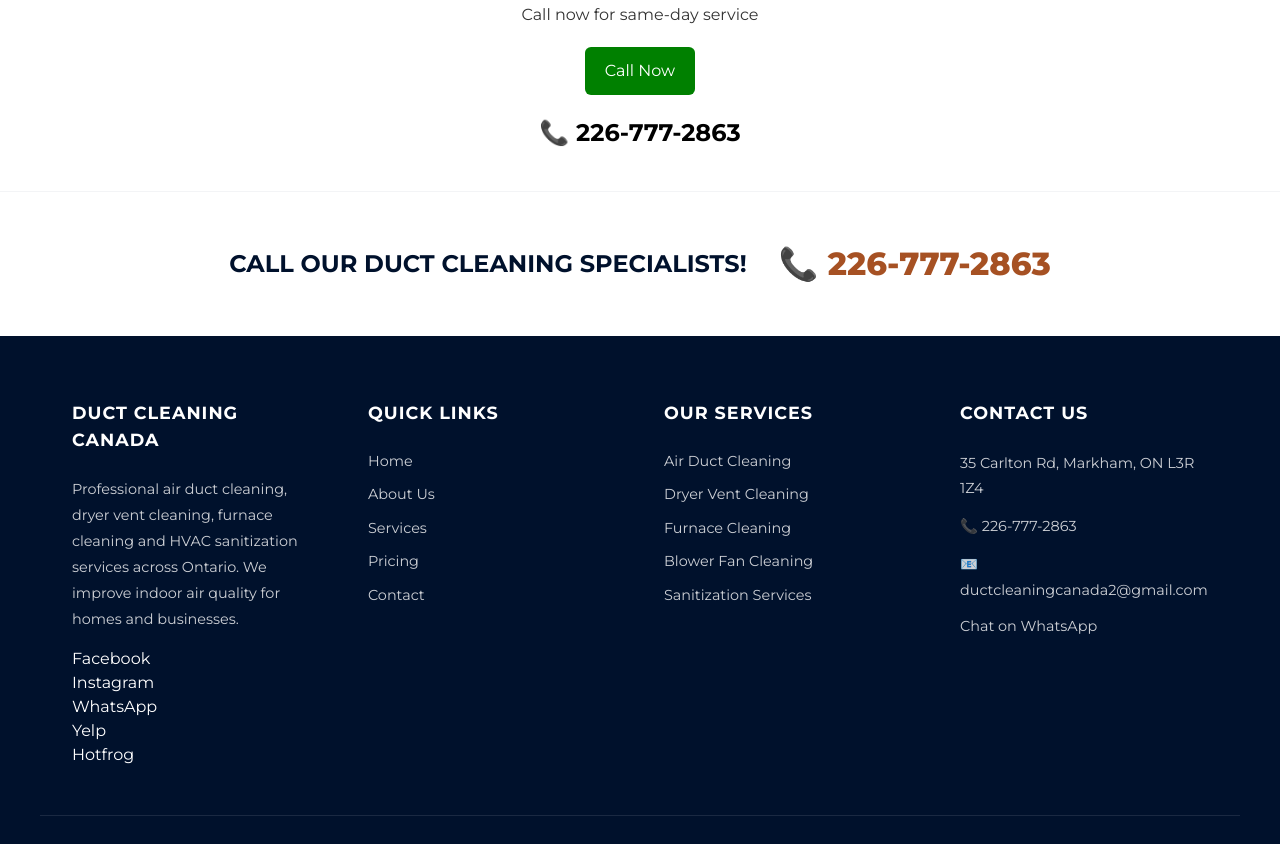
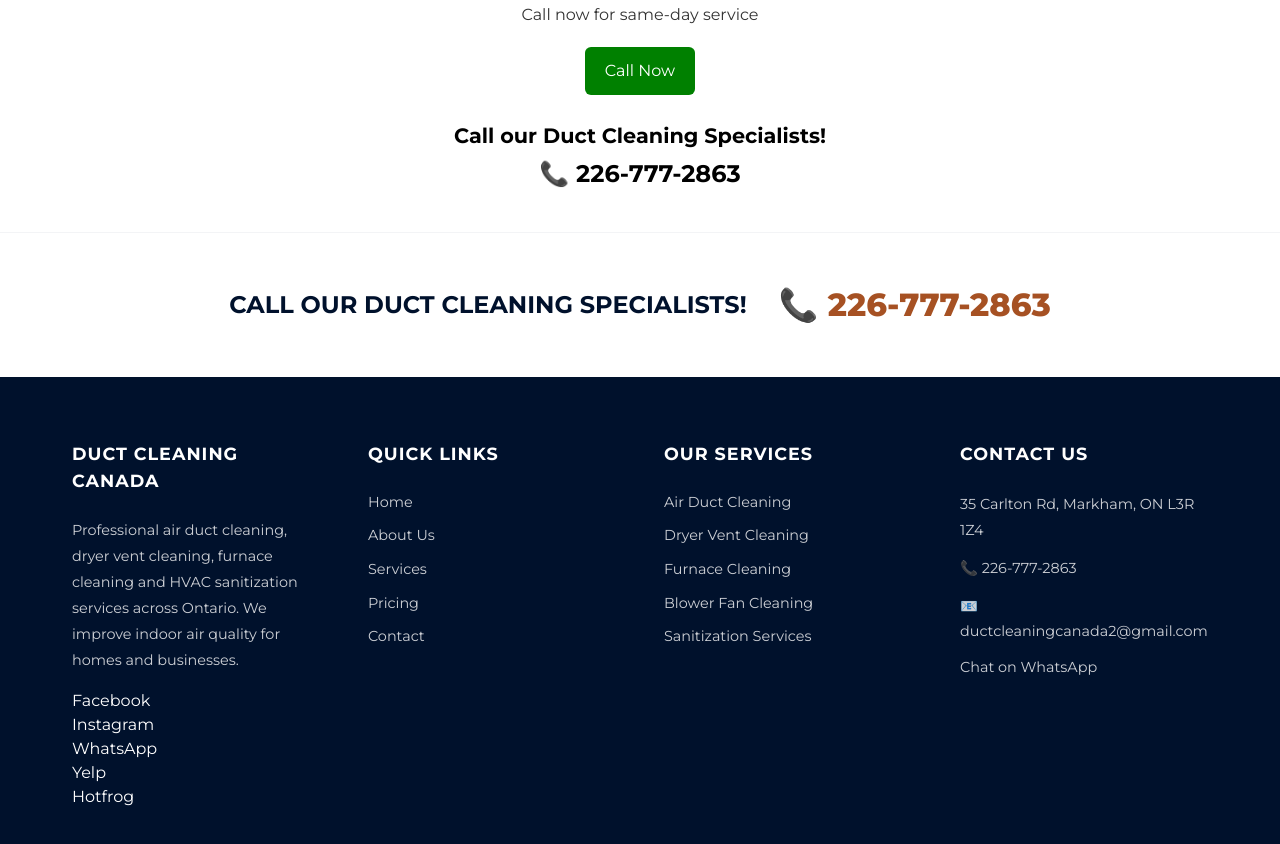
Before and after one commit to josph8487-prog/duct-Canada-original, a Next.js app: page /location/mississauga in a window 1280 px wide. Shown: the part 1982-2826 px from the top of the page. Built offline with nearby package versions, Linux system fonts and the light colour scheme.

Commit message:
Update page.tsx

```diff
--- a/src/app/location/mississauga/page.tsx
+++ b/src/app/location/mississauga/page.tsx
@@ -135,7 +135,7 @@ export default function MississaugaPage() {
           Call now for same-day service
         </p>
 
-        <div style={{ marginTop: "20px", marginBottom: "20px" }}>
+        <div style={{ marginTop: "20px", marginBottom: "25px" }}>
           <a
             href="tel:2267772863"
             style={{
@@ -151,7 +151,10 @@ export default function MississaugaPage() {
           </a>
         </div>
 
-        <p style={{ fontSize: "1.5rem", fontWeight: "bold", color: "#000" }}>
+        <p style={{ fontSize: "1.3rem", fontWeight: "bold", color: "#000", marginBottom: "5px" }}>
+          Call our Duct Cleaning Specialists!
+        </p>
+        <p style={{ fontSize: "1.5rem", fontWeight: "bold", color: "#000", marginTop: "0" }}>
           📞 226-777-2863
         </p>
       </section>
```
